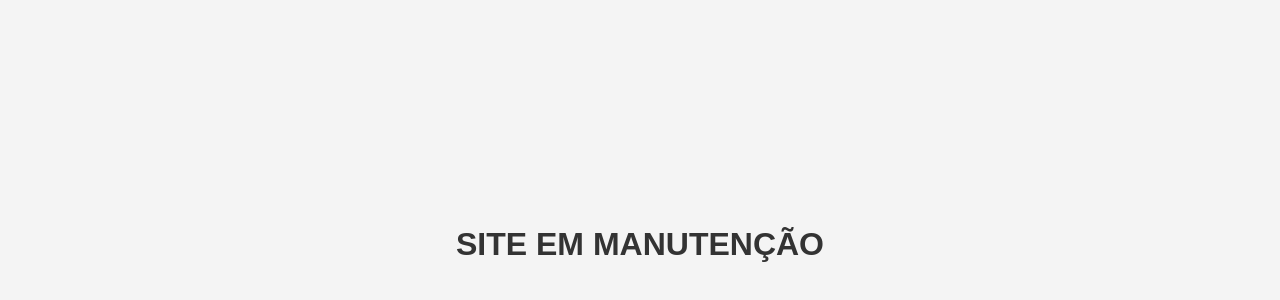
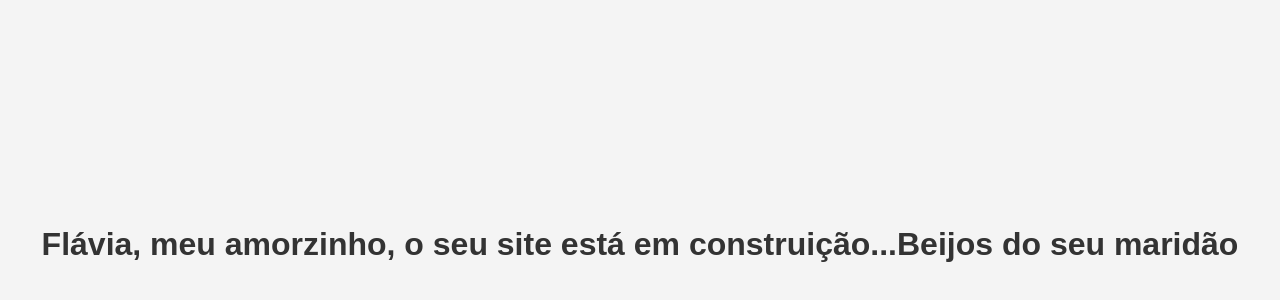
Before and after one commit to giuseppeBertholdi/Chat-App, a plain HTML site: page index.html in a window 1280 px wide. Shown: the part 156-456 px from the top of the page. Drawn offline with Linux system fonts and the light colour scheme.

Commit message:
Update index.html

```diff
--- a/index.html
+++ b/index.html
@@ -21,6 +21,7 @@
     </style>
 </head>
 <body>
-    <h1>SITE EM MANUTENÇÃO</h1>
+    <h1>Flávia, meu amorzinho, o seu site está em construição... </h1>
+    <h1>Beijos do seu maridão</h1>
 </body>
 </html>
```
